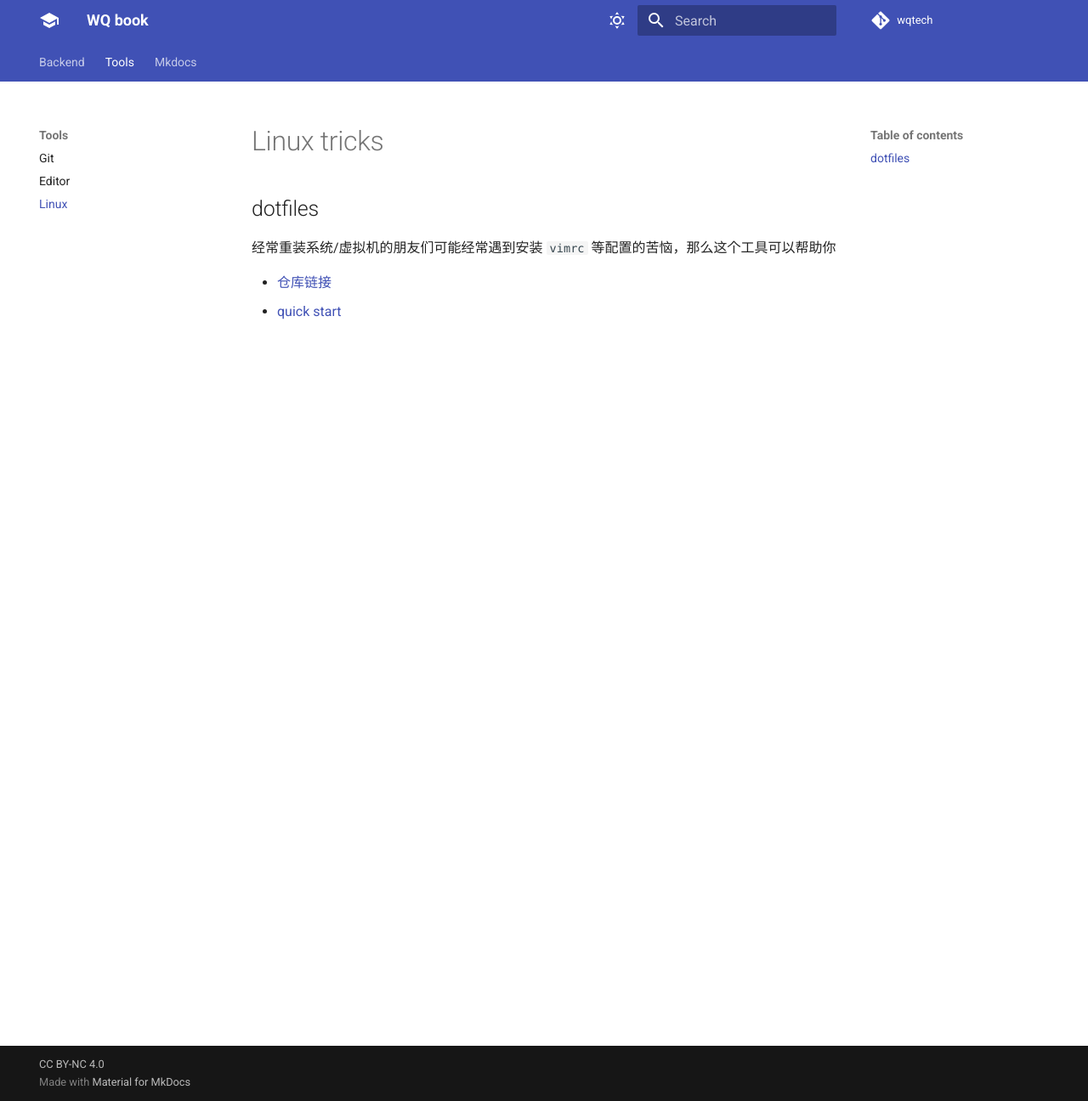
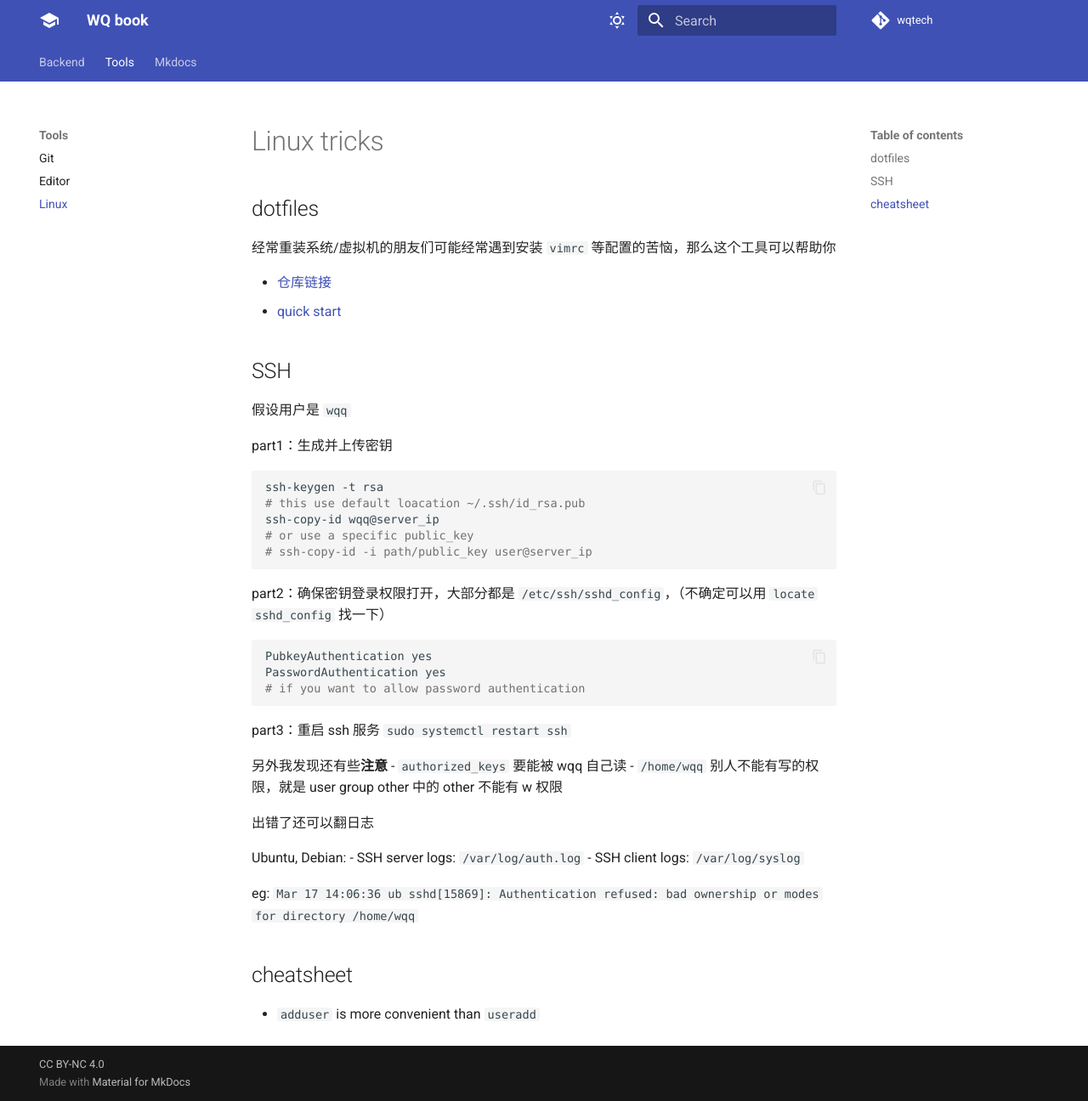
Before and after one commit to edwardwq301/wqtech, an MkDocs documentation site: the page built from docs/tools/linux.md, in a window 1280 px wide and 1296 px high. Shown: the whole window at 85% size. Built offline with MkDocs 1.6.1 and Material for MkDocs 9.7.7, drawn with Linux system fonts in a browser that asks for light colours; some web fonts are replaced; comment, search, counter and statistics services are not loaded.

Commit message:
ssh 免密码

````diff
--- a/docs/tools/linux.md
+++ b/docs/tools/linux.md
@@ -4,3 +4,40 @@
 
 - [仓库链接](https://github.com/anishathalye/dotbot)
 - [quick start](https://www.elliotdenolf.com/blog/bootstrap-your-dotfiles-with-dotbot)
+
+## SSH
+假设用户是 `wqq`
+
+part1：生成并上传密钥
+```bash
+ssh-keygen -t rsa
+# this use default loacation ~/.ssh/id_rsa.pub
+ssh-copy-id wqq@server_ip
+# or use a specific public_key
+# ssh-copy-id -i path/public_key user@server_ip
+```
+
+part2：确保密钥登录权限打开，大部分都是 `/etc/ssh/sshd_config`，（不确定可以用 `locate sshd_config
+` 找一下）
+```bash
+PubkeyAuthentication yes
+PasswordAuthentication yes
+# if you want to allow password authentication
+```
+
+part3：重启 ssh 服务 `sudo systemctl restart ssh`
+
+另外我发现还有些**注意**
+- `authorized_keys` 要能被 wqq 自己读
+- `/home/wqq` 别人不能有写的权限，就是 user group other 中的 other 不能有 w 权限
+
+出错了还可以翻日志
+
+Ubuntu, Debian:
+- SSH server logs: `/var/log/auth.log`
+- SSH client logs: `/var/log/syslog`
+
+eg: `Mar 17 14:06:36 ub sshd[15869]: Authentication refused: bad ownership or modes for directory /home/wqq`
+
+## cheatsheet
+- `adduser` is more convenient than `useradd`
````
Also changed, not shown: docs/backend/algorithm.md (+17 -0 lines).
